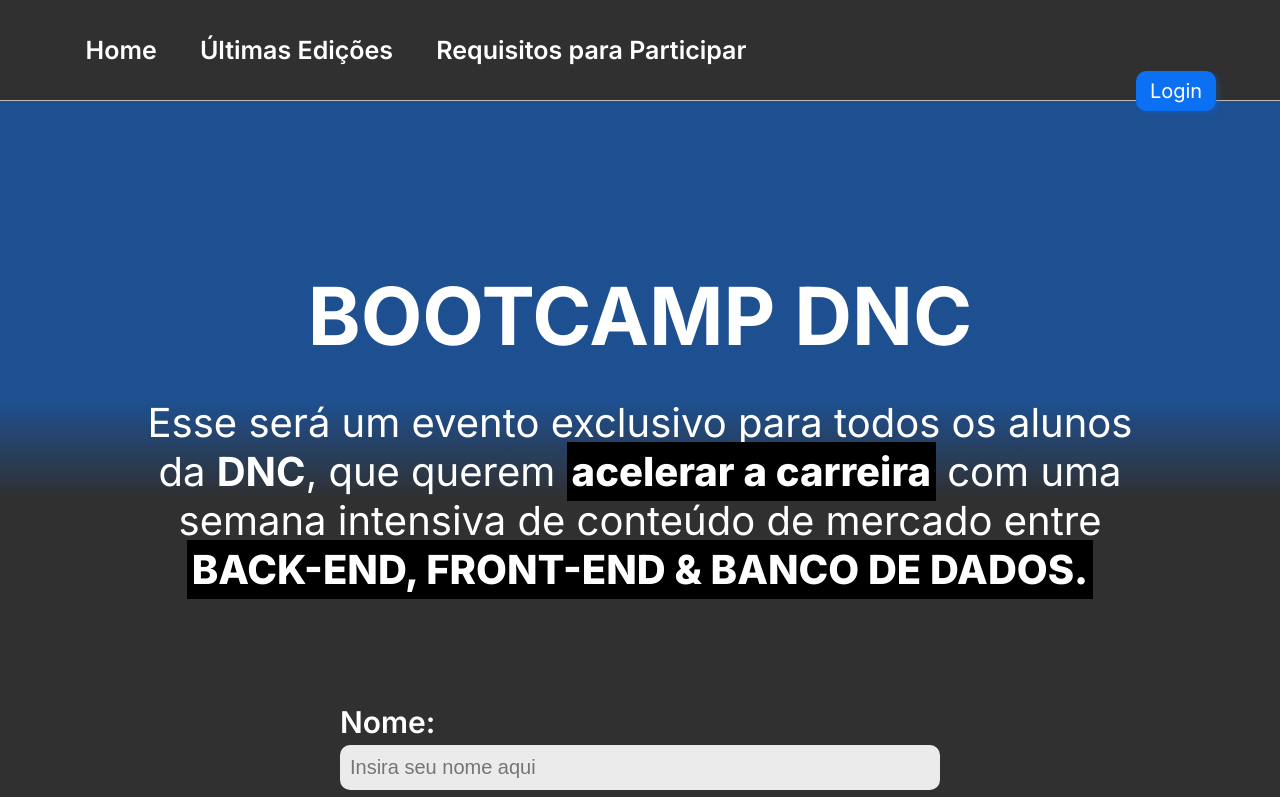
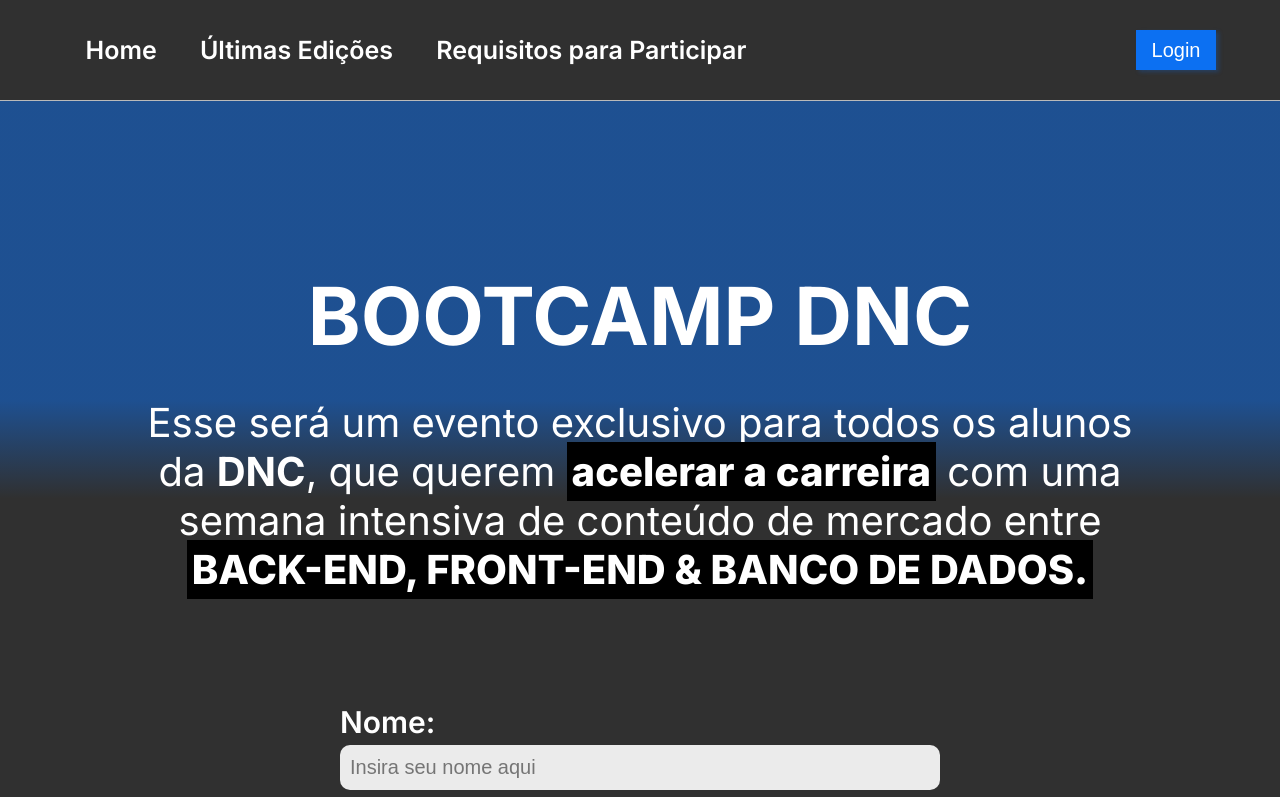
Before and after one commit to ribeiroAllison/bootcamp-DNC, a plain HTML site: page index.html in a window 1280 px wide. Shown: the top 797 px of the page. Drawn offline with Linux system fonts and the light colour scheme.

Commit message:
fixing button position on header

```diff
--- a/resources/style.css
+++ b/resources/style.css
@@ -186,7 +186,7 @@ input[type="checkbox"]{
 
 }
 
-button{
+form button{
     background: rgba(12, 112, 242, 0.9);
     box-shadow: 0px 6px 4px rgba(12, 112, 242, 0.25);
     border-radius: 10px;
```
